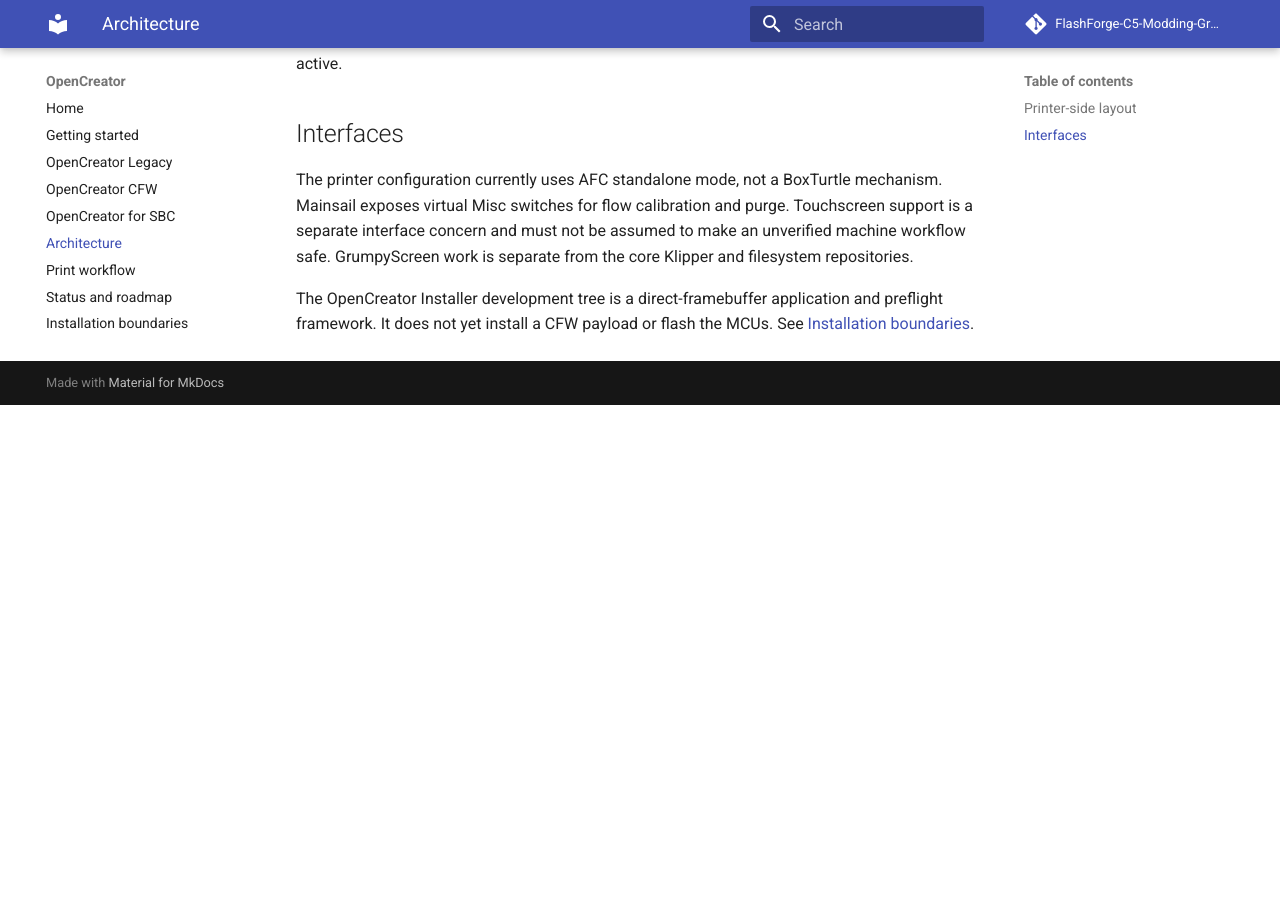
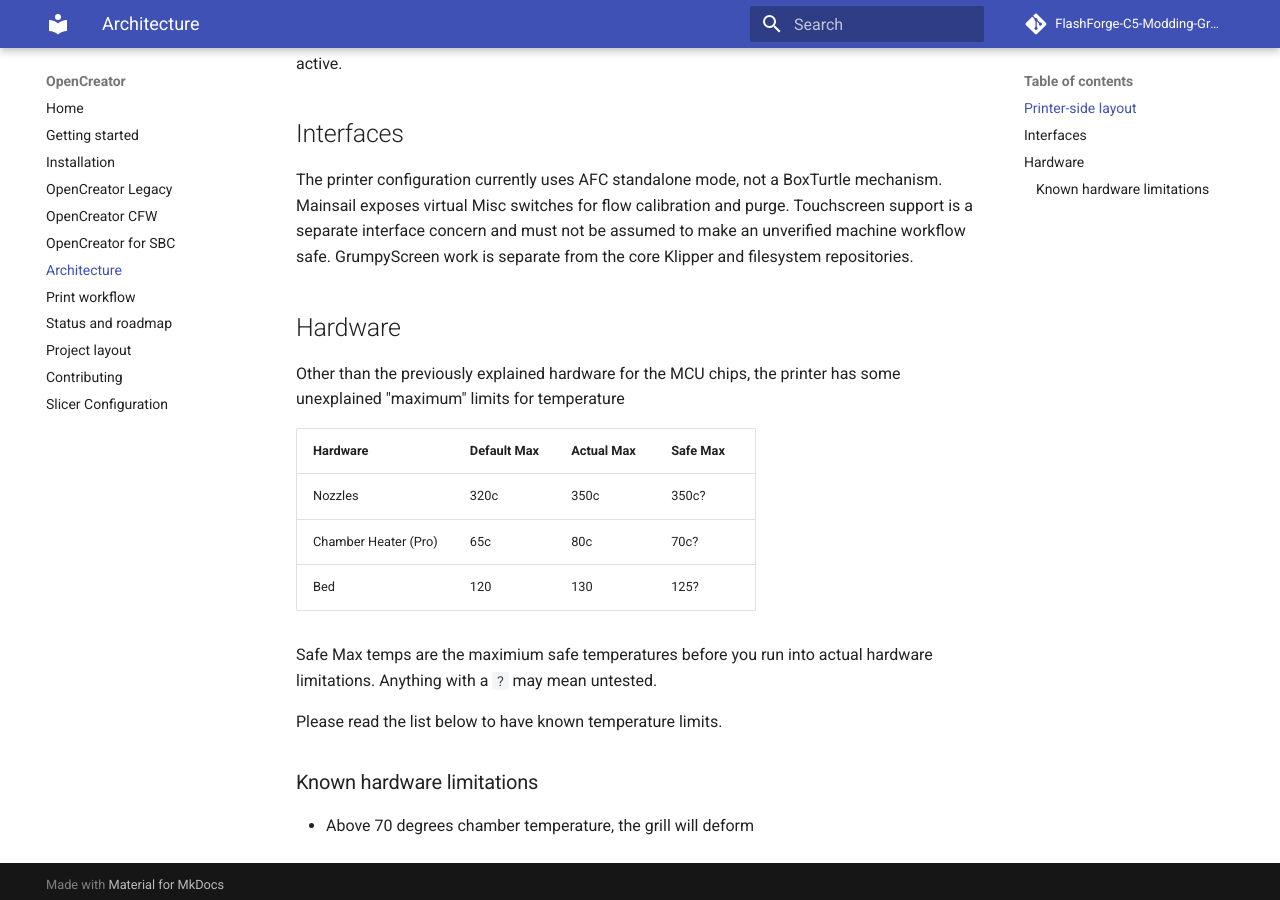
Before and after one commit to FlashForge-C5-Modding-Group/OpenCreator, an MkDocs documentation site: the page built from docs/architecture.md, in a window 1280 px wide and 900 px high, scrolled down 1267 px. Built offline with MkDocs 1.6.1 and Material for MkDocs 9.7.7, drawn with Linux system fonts in a browser that asks for light colours; comment, search, counter and statistics services are not loaded; before the commit the page ends 1672 px from its top, so only the background shows below that.

Commit message:
new parts of the doc

```diff
--- a/docs/architecture.md
+++ b/docs/architecture.md
@@ -38,6 +38,20 @@ purge. Touchscreen support is a separate interface concern and must not be
 assumed to make an unverified machine workflow safe. GrumpyScreen work is
 separate from the core Klipper and filesystem repositories.
 
-The OpenCreator Installer development tree is a direct-framebuffer application
-and preflight framework. It does not yet
-install a CFW payload or flash the MCUs. See [Installation boundaries](installation-and-safety.md).
+## Hardware
+Other than the previously explained hardware for the MCU chips, the printer
+has some unexplained "maximum" limits for temperature
+
+| Hardware | Default Max | Actual Max | Safe Max |
+| --- | --- | --- | --- |
+| Nozzles | 320c | 350c | 350c? |
+| Chamber Heater (Pro) | 65c | 80c | 70c? |
+| Bed | 120 | 130 | 125? |
+
+Safe Max temps are the maximium safe temperatures before you run into actual
+hardware limitations. Anything with a `?` may mean untested.
+
+Please read the list below to have known temperature limits.
+
+### Known hardware limitations
+- Above 70 degrees chamber temperature, the grill will deform
--- a/mkdocs.yml
+++ b/mkdocs.yml
@@ -28,13 +28,13 @@ plugins:
 nav:
   - Home: index.md
   - Getting started: getting-started.md
+  - Installation: installation-and-safety.md
   - OpenCreator Legacy: opencreator-legacy.md
   - OpenCreator CFW: opencreator-cfw.md
   - OpenCreator for SBC: rpi-klipper.md
   - Architecture: architecture.md
   - Print workflow: print-workflow.md
   - Status and roadmap: status-and-roadmap.md
-  - Installation boundaries: installation-and-safety.md
   - Project layout: project-layout.md
   - Contributing: contributing.md
   - Slicer Configuration: slicer-config.md
```
Also changed, not shown: docs/installation-and-safety.md (+6 -1 lines).
